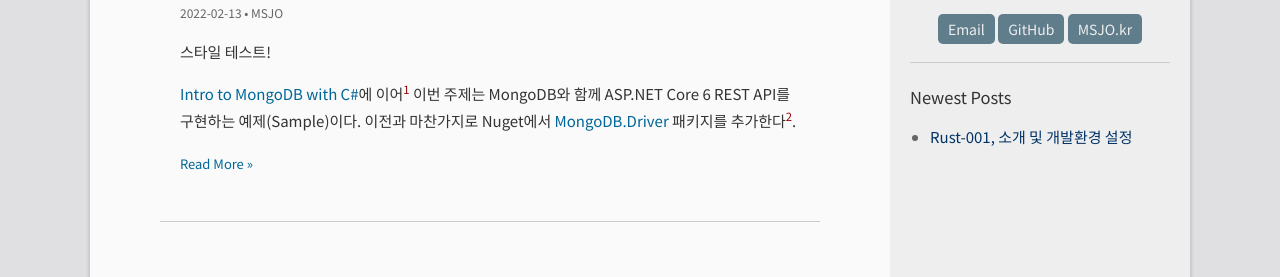
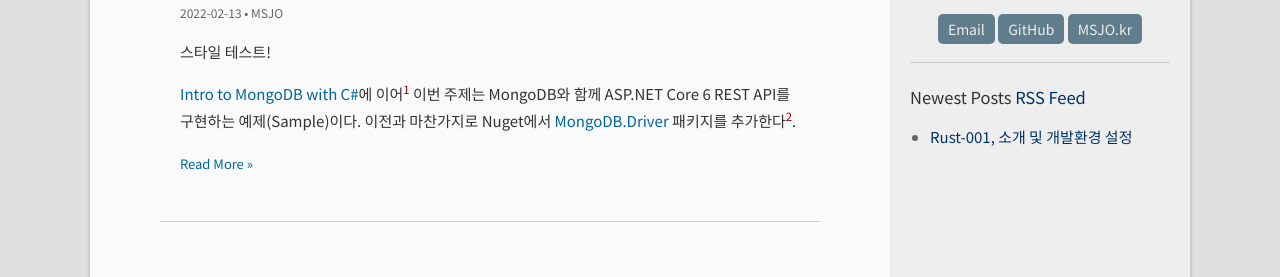
Before and after one commit to DebugJO/rustlang, a Jekyll site: the page built from index.html, in a window 1280 px wide. Shown: the part 260-537 px from the top of the page. Built offline with Jekyll 4.4.1, drawn with Linux system fonts in a browser that asks for light colours; the list of posts is cut into pages by our own code.

Commit message:
Update sidebar.html

```diff
--- a/_includes/sidebar.html
+++ b/_includes/sidebar.html
@@ -17,7 +17,7 @@
 </div>
 
 <div class="col-box">
-  <div class="col-box-title">Newest Posts</div>
+  <div class="col-box-title">Newest Posts <a class="rss-link" href="{{ "/feed.xml" | prepend: site.baseurl }}">RSS Feed</a></div>
   <ul class="post-list">
     {% for post in site.posts limit:5 %}
       <li><a class="post-link" href="{{ post.url | prepend: site.baseurl }}">{{ post.title }}</a></li>
```
